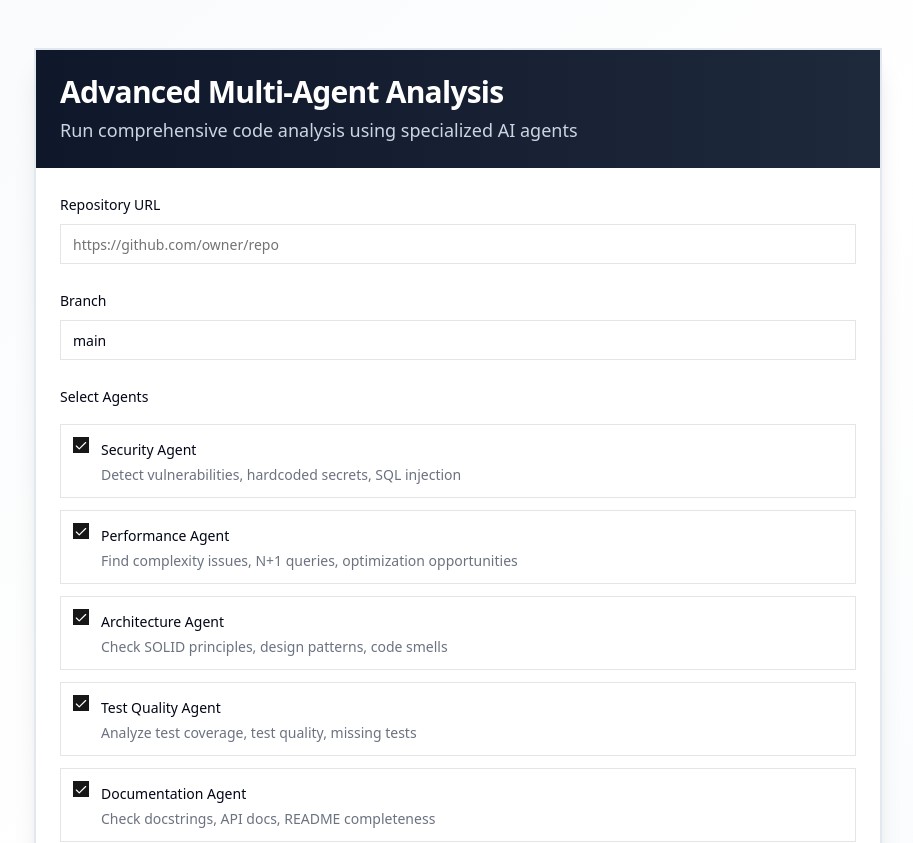
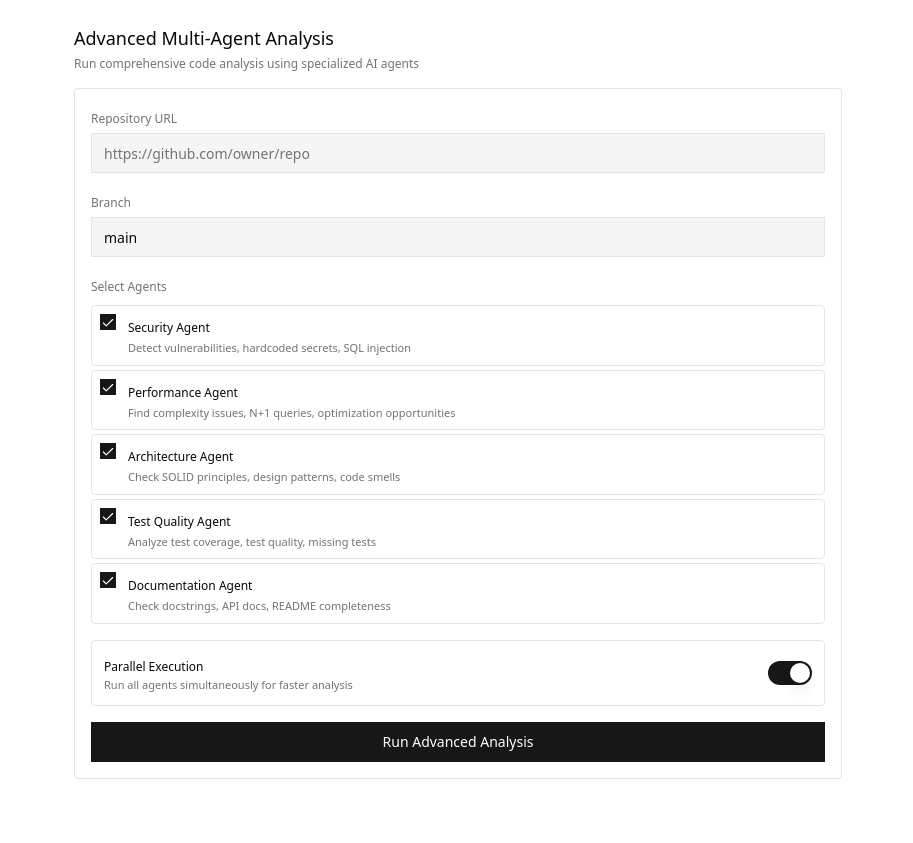
Before and after one commit to Theminacious/agi-engineer, a Next.js app in the folder frontend/: page /v3-analysis in a window 1280 px wide. Shown: the top 843 px of the page, without its empty margins (182-1095 px from the left). After the commit the page ends 803 px from the top, so only its background shows below. Built offline with nearby package versions, Linux system fonts and the light colour scheme; no server answers.

Commit message:
refactor v3 analysis page to dense developer-tool ui

```diff
--- a/frontend/app/v3-analysis/page.tsx
+++ b/frontend/app/v3-analysis/page.tsx
@@ -2,15 +2,14 @@
 
 import { useState } from 'react';
 import { Button } from '@/components/ui/button';
-import { Card, CardContent, CardDescription, CardHeader, CardTitle } from '@/components/ui/card';
 import { Input } from '@/components/ui/input';
 import { Label } from '@/components/ui/label';
 import { Switch } from '@/components/ui/switch';
 import { Checkbox } from '@/components/ui/checkbox';
-import { Alert, AlertDescription } from '@/components/ui/alert';
 import { Loader2, AlertCircle } from 'lucide-react';
-import { ModernV3Analysis } from '@/components/ModernV3Analysis';
+import { PiecesStyleAnalysis } from '@/components/PiecesStyleAnalysis';
 import { apiClient } from '@/lib/api';
+import { Header } from '@/components/layout';
 
 interface AgentOption {
   id: string;
@@ -100,62 +99,54 @@ export default function V3AnalysisPage() {
     }
   };
 
-  if (results) {
   return (
-      <div className="min-h-screen bg-gradient-to-br from-slate-50 via-white to-slate-50">
-        <div className="max-w-7xl mx-auto px-6 py-8">
-          <Button
-            variant="outline"
-            onClick={() => setResults(null)}
-            className="mb-6"
-          >
-            ← New Analysis
-          </Button>
+    <>
+      <Header />
+      <main className="min-h-screen bg-background">
+        {/* Render Results or Form */}
+        {results ? (
+          <PiecesStyleAnalysis results={results} onBack={() => setResults(null)} />
+        ) : (
+          <div className="px-6 py-6">
+            <div className="max-w-3xl mx-auto">
+              {/* Header */}
+              <div className="mb-4">
+                <h1 className="text-lg font-medium text-foreground mb-1">Advanced Multi-Agent Analysis</h1>
+                <p className="text-xs text-muted-foreground">Run comprehensive code analysis using specialized AI agents</p>
               </div>
-        <ModernV3Analysis results={results} />
-      </div>
-    );
-  }
 
-  return (
-    <div className="min-h-screen bg-gradient-to-br from-slate-50 via-white to-slate-50">
-      <div className="max-w-4xl mx-auto px-6 py-12">
-        <Card className="border-2 shadow-xl">
-          <CardHeader className="bg-gradient-to-r from-slate-900 to-slate-800 text-white rounded-t-lg">
-            <CardTitle className="text-3xl font-bold">Advanced Multi-Agent Analysis</CardTitle>
-            <CardDescription className="text-slate-300 text-lg">
-              Run comprehensive code analysis using specialized AI agents
-            </CardDescription>
-          </CardHeader>
-          <CardContent className="space-y-6 pt-6">
+              {/* Form */}
+              <div className="bg-card border border-border rounded p-4 space-y-4">
                 {/* Repository Input */}
-          <div className="space-y-2">
-            <Label htmlFor="repo-url">Repository URL</Label>
+                <div className="space-y-1">
+                  <Label htmlFor="repo-url" className="text-xs text-muted-foreground">Repository URL</Label>
                   <Input
                     id="repo-url"
                     placeholder="https://github.com/owner/repo"
                     value={repoUrl}
                     onChange={(e: React.ChangeEvent<HTMLInputElement>) => setRepoUrl(e.target.value)}
+                    className="bg-muted border-border text-foreground"
                   />
                 </div>
 
                 {/* Branch Input */}
-          <div className="space-y-2">
-            <Label htmlFor="branch">Branch</Label>
+                <div className="space-y-1">
+                  <Label htmlFor="branch" className="text-xs text-muted-foreground">Branch</Label>
                   <Input
                     id="branch"
                     placeholder="main"
                     value={branch}
                     onChange={(e: React.ChangeEvent<HTMLInputElement>) => setBranch(e.target.value)}
+                    className="bg-muted border-border text-foreground"
                   />
                 </div>
 
                 {/* Agent Selection */}
-          <div className="space-y-4">
-            <Label>Select Agents</Label>
-            <div className="space-y-3">
+                <div className="space-y-2">
+                  <Label className="text-xs text-muted-foreground">Select Agents</Label>
+                  <div className="space-y-1">
                     {agents.map((agent) => (
-                <div key={agent.id} className="flex items-start space-x-3 p-3 border rounded-lg">
+                      <div key={agent.id} className="flex items-start space-x-3 p-2 border border-border rounded hover:bg-muted/20 transition-colors">
                         <Checkbox
                           id={agent.id}
                           checked={agent.enabled}
@@ -164,11 +155,11 @@ export default function V3AnalysisPage() {
                         <div className="flex-1">
                           <label
                             htmlFor={agent.id}
-                      className="text-sm font-medium leading-none peer-disabled:cursor-not-allowed peer-disabled:opacity-70 cursor-pointer"
+                            className="text-xs font-medium text-foreground cursor-pointer"
                           >
                             {agent.name}
                           </label>
-                    <p className="text-sm text-gray-500 mt-1">{agent.description}</p>
+                          <p className="text-[11px] text-muted-foreground mt-0.5">{agent.description}</p>
                         </div>
                       </div>
                     ))}
@@ -176,10 +167,10 @@ export default function V3AnalysisPage() {
                 </div>
 
                 {/* Parallel Execution */}
-          <div className="flex items-center justify-between p-4 border rounded-lg">
+                <div className="flex items-center justify-between p-3 border border-border rounded">
                   <div>
-              <Label htmlFor="parallel">Parallel Execution</Label>
-              <p className="text-sm text-gray-500">
+                    <Label htmlFor="parallel" className="text-xs font-medium text-foreground">Parallel Execution</Label>
+                    <p className="text-[11px] text-muted-foreground">
                       Run all agents simultaneously for faster analysis
                     </p>
                   </div>
@@ -192,31 +183,32 @@ export default function V3AnalysisPage() {
 
                 {/* Error Display */}
                 {error && (
-            <Alert className="border-red-200 bg-red-50">
-              <AlertCircle className="h-4 w-4 text-red-600" />
-              <AlertDescription className="text-red-800">{error}</AlertDescription>
-            </Alert>
+                  <div className="bg-card border border-destructive rounded p-3 flex items-start gap-2">
+                    <AlertCircle className="w-4 h-4 text-destructive flex-shrink-0 mt-0.5" />
+                    <p className="text-xs text-destructive">{error}</p>
+                  </div>
                 )}
 
                 {/* Submit Button */}
                 <Button
                   onClick={runAnalysis}
                   disabled={loading}
-            className="w-full"
-            size="lg"
+                  className="w-full bg-primary hover:bg-primary/90 text-primary-foreground"
                 >
                   {loading ? (
                     <>
-                <Loader2 className="mr-2 h-4 w-4 animate-spin" />
+                      <Loader2 className="mr-2 h-3.5 w-3.5 animate-spin" />
                       Running Analysis...
                     </>
                   ) : (
                     'Run Advanced Analysis'
                   )}
                 </Button>
-        </CardContent>
-      </Card>
               </div>
             </div>
+          </div>
+        )}
+      </main>
+    </>
   );
 }
```
Lines whose indentation alone changed are shown as unchanged.
